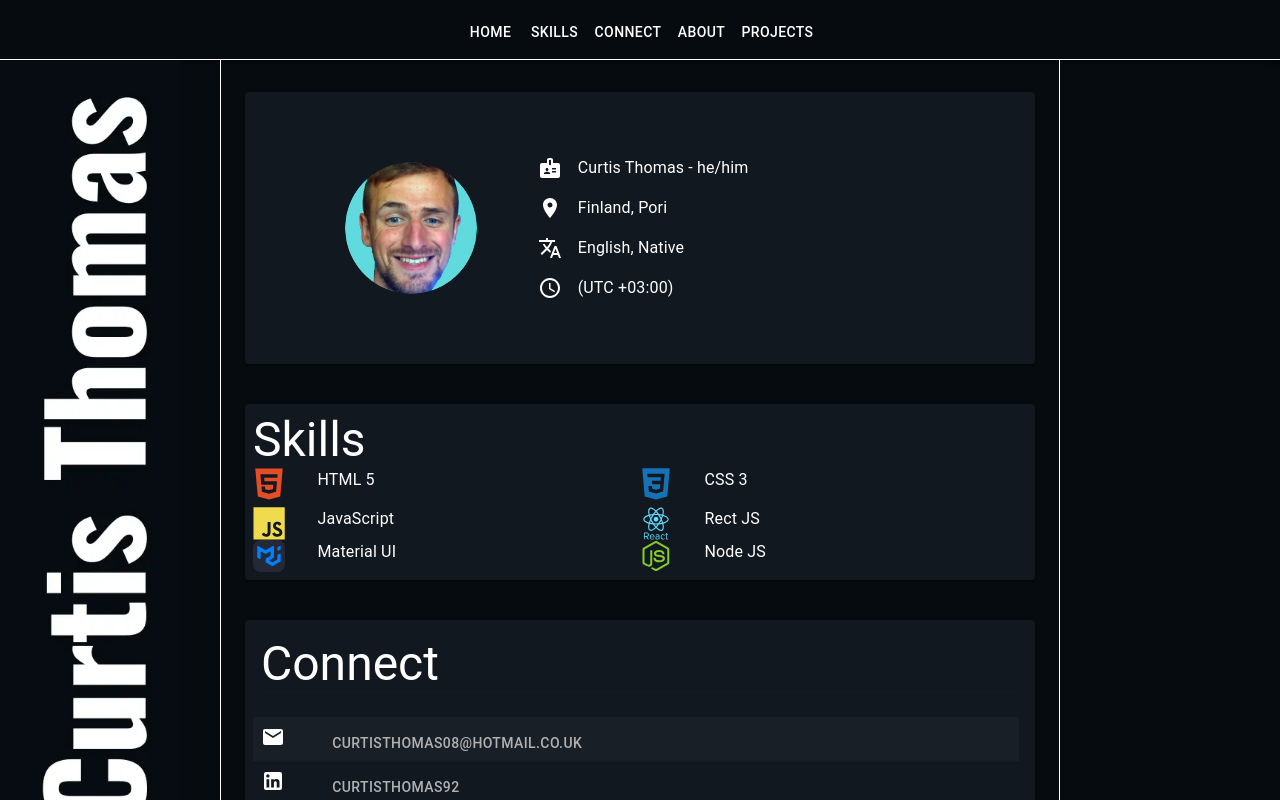
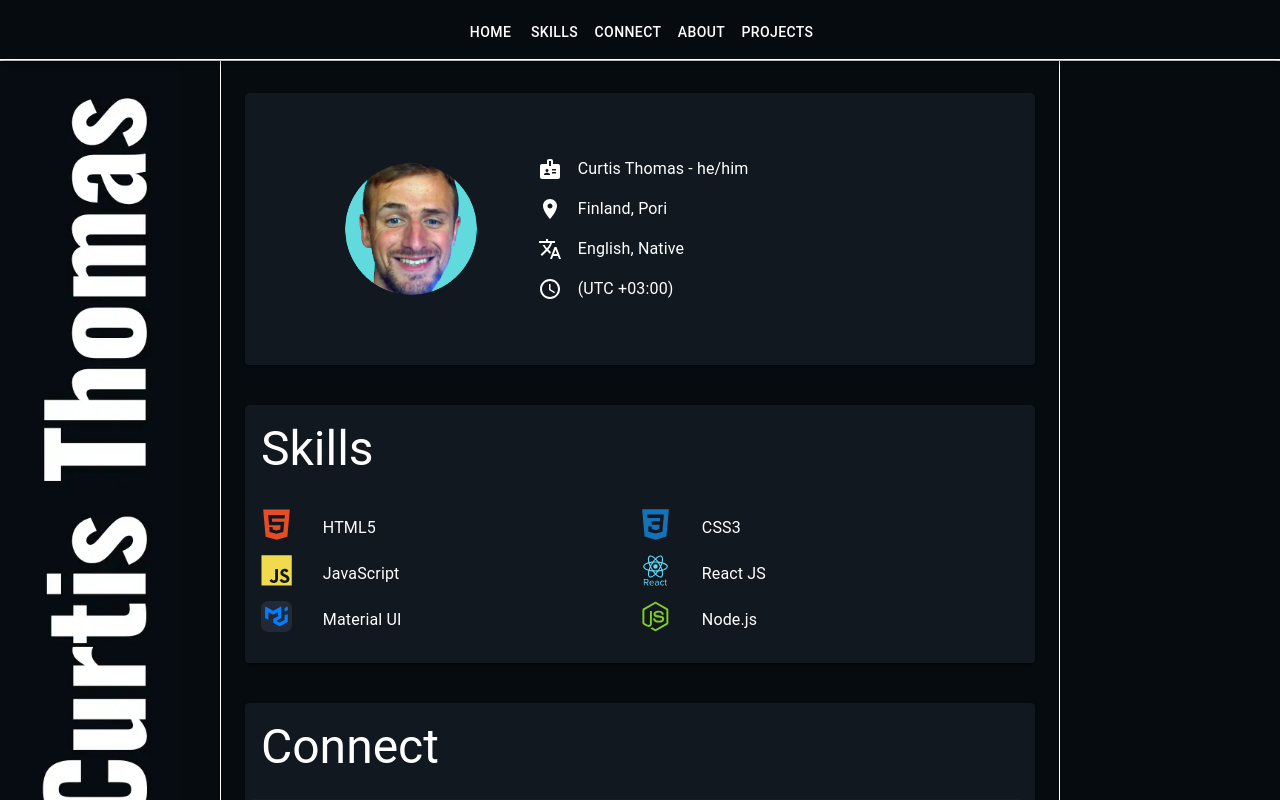
Before and after one commit to Curtis-Thomas/curtis-thomas-portfolio, a React (Create React App) app: page / in a window 1280 px wide. Shown: the top 800 px of the page. Built offline with nearby package versions, Linux system fonts and the light colour scheme.

Commit message:
add: anchors for header links

```diff
--- a/package.json
+++ b/package.json
@@ -13,6 +13,7 @@
     "react": "^18.2.0",
     "react-dom": "^18.2.0",
     "react-scripts": "5.0.1",
+    "react-scroll": "^1.8.9",
     "web-vitals": "^2.1.4"
   },
   "scripts": {
--- a/src/core/Header.js
+++ b/src/core/Header.js
@@ -3,7 +3,15 @@ import ResponsiveAppBar from "./components/ResponsiveAppBar";
 
 const Header = () => {
   return (
-    <Box sx={{ minHeight: "5vh" }}>
+    <Box
+      sx={{
+        position: "sticky",
+        top: 0,
+        zIndex: 999,
+        backgroundColor: "#060B10",
+        borderBottom: "1px solid white",
+      }}
+    >
       <ResponsiveAppBar />
     </Box>
   );
--- a/src/core/Main.js
+++ b/src/core/Main.js
@@ -5,6 +5,7 @@ import Projects from "./main/Projects";
 import Connect from "./main/Connect";
 import LeftBar from "./main/LeftBar";
 import Skills from "./main/jumbotron/Skills";
+import { Link } from "react-scroll";
 
 const Main = () => {
   const isDesktop = useMediaQuery("(min-width: 960px)");
@@ -23,16 +24,34 @@ const Main = () => {
               borderLeft: "solid 1px white",
               borderRight: "solid 1px white",
               padding: 4,
-              // paddingTop: 5,
-              // paddingBottom: 1,
             }}
           >
-            <Jumbotron />
-            <Skills />
-
-            <Connect />
-            <AboutMe />
-            <Projects />
+            <div id="home"></div>
+            <Link to="jumbotron" smooth={true}>
+              <div id="jumbotron">
+                <Jumbotron />
+              </div>
+            </Link>
+            <Link to="skills" smooth={true}>
+              <div id="skills">
+                <Skills />
+              </div>
+            </Link>
+            <Link to="connect" smooth={true}>
+              <div id="connect">
+                <Connect />
+              </div>
+            </Link>
+            <Link to="about" smooth={true}>
+              <div id="about">
+                <AboutMe />
+              </div>
+            </Link>
+            <Link to="projects" smooth={true}>
+              <div id="projects">
+                <Projects />
+              </div>
+            </Link>
           </Container>
         </Grid>
         {isDesktop && (
--- a/src/core/components/ResponsiveAppBar.js
+++ b/src/core/components/ResponsiveAppBar.js
@@ -6,10 +6,9 @@ import IconButton from "@mui/material/IconButton";
 import Typography from "@mui/material/Typography";
 import Menu from "@mui/material/Menu";
 import MenuIcon from "@mui/icons-material/Menu";
-
 import Button from "@mui/material/Button";
-
 import MenuItem from "@mui/material/MenuItem";
+import { Link } from "react-scroll";
 
 const pages = ["Home", "Skills", "Connect", "About", "Projects"];
 
@@ -29,7 +28,6 @@ function ResponsiveAppBar() {
       position="static"
       sx={{
         height: "7.5vh",
-
         backgroundColor: "#060B10",
         borderBottom: "1px solid white",
       }}
@@ -67,7 +65,15 @@ function ResponsiveAppBar() {
             >
               {pages.map((page) => (
                 <MenuItem key={page} onClick={handleCloseNavMenu}>
-                  <Typography textAlign="center">{page}</Typography>
+                  <Link
+                    to={page.toLowerCase()}
+                    spy={true}
+                    smooth={true}
+                    offset={-70}
+                    duration={500}
+                  >
+                    <Typography textAlign="center">{page}</Typography>
+                  </Link>
                 </MenuItem>
               ))}
             </Menu>
@@ -80,7 +86,15 @@ function ResponsiveAppBar() {
                 onClick={handleCloseNavMenu}
                 sx={{ my: 2, color: "white", display: "block" }}
               >
-                {page}
+                <Link
+                  to={page.toLowerCase()}
+                  spy={true}
+                  smooth={true}
+                  offset={-70}
+                  duration={500}
+                >
+                  {page}
+                </Link>
               </Button>
             ))}
           </Box>
@@ -89,4 +103,5 @@ function ResponsiveAppBar() {
     </AppBar>
   );
 }
+
 export default ResponsiveAppBar;
--- a/src/core/main/AboutMe.js
+++ b/src/core/main/AboutMe.js
@@ -21,9 +21,7 @@ const AboutMe = () => {
           </Grid>
           <Grid container item xs={12} sm={12}>
             {" "}
-            <Typography
-              sx={{ color: "#B1B1B2", fontSize: "1rem", marginTop: 5 }}
-            >
+            <Typography sx={{ color: "#B1B1B2", fontSize: "1rem" }}>
               Hello! My name is Curtis. I started my journey in the world of Web
               Development back in 2018 when I began building basic WordPress
               sites. After becoming proficient with WordPress, I naturally
--- a/src/core/main/Connect.js
+++ b/src/core/main/Connect.js
@@ -1,4 +1,4 @@
-import { Button, Card, Divider, Grid, Typography } from "@mui/material";
+import { Button, Card, Grid, Typography } from "@mui/material";
 import EmailIcon from "@mui/icons-material/Email";
 import LinkedInIcon from "@mui/icons-material/LinkedIn";
 import GitHubIcon from "@mui/icons-material/GitHub";
@@ -20,7 +20,6 @@ const Connect = () => {
             <Typography color={"white"} variant="h3" component="h2">
               Connect
             </Typography>
-            <Divider color="#191F26" />
           </Grid>
 
           <Grid container item xs={12} sm={12} backgroundColor={"#191F26"}>
--- a/src/core/main/jumbotron/Skills.js
+++ b/src/core/main/jumbotron/Skills.js
@@ -1,5 +1,4 @@
 import { Card, Grid, Typography } from "@mui/material";
-
 import html5 from "./assets/html5-colored.svg";
 import css3 from "./assets/css3-colored.svg";
 import javascript from "./assets/javascript-colored.svg";
@@ -14,92 +13,105 @@ const Skills = () => {
         backgroundColor: "#12181F",
         marginTop: 5,
         marginBottom: 5,
-
-        padding: 1,
+        padding: 2,
       }}
     >
+      <Grid container spacing={1}>
+        <Grid item xs={12} sm={12} marginBottom={3}>
           <Typography color={"white"} variant="h3" component="h2">
             Skills
           </Typography>
+        </Grid>
 
-      <Grid container xs={12} sm={12}>
-        <Grid container xs={12} sm={12}>
-          <Grid container xs={12} sm={6}>
-            <Grid item xs={3} sm={2}>
+        <Grid container spacing={1} p={1}>
+          <Grid item xs={6} sm={6}>
+            <Grid container alignItems="center">
+              <Grid item xs={2}>
                 <img
                   src={html5}
-                alt="Jumbotron"
+                  alt="HTML5"
                   style={{ objectFit: "contain", width: "50%" }}
                 />
               </Grid>
-            <Grid item xs={9} sm={10}>
-              <Typography color={"white"}>HTML 5</Typography>
-            </Grid>
-          </Grid>
-          <Grid container xs={12} sm={6}>
-            <Grid item xs={3} sm={2}>
-              <img
-                src={css3}
-                alt="Jumbotron"
-                style={{ objectFit: "contain", width: "50%" }}
-              />
-            </Grid>
-
-            <Grid item xs={9} sm={10}>
-              <Typography color={"white"}>CSS 3</Typography>
+              <Grid item xs={10}>
+                <Typography color="white">HTML5</Typography>
               </Grid>
             </Grid>
           </Grid>
 
-        <Grid container xs={12} sm={6}>
-          <Grid container xs={3} sm={2}>
+          <Grid item xs={6} sm={6}>
+            <Grid container alignItems="center">
+              <Grid item xs={2}>
                 <img
-              src={javascript}
-              alt="Jumbotron"
+                  src={css3}
+                  alt="CSS3"
                   style={{ objectFit: "contain", width: "50%" }}
                 />
               </Grid>
-
-          <Grid container xs={9} sm={10}>
-            <Typography color={"white"}>JavaScript</Typography>
+              <Grid item xs={10}>
+                <Typography color="white">CSS3</Typography>
               </Grid>
             </Grid>
-        <Grid container xs={12} sm={6}>
-          <Grid container xs={3} sm={2}>
+          </Grid>
+
+          <Grid item xs={6} sm={6}>
+            <Grid container alignItems="center">
+              <Grid item xs={2}>
                 <img
-              src={reactImg}
-              alt="Jumbotron"
+                  src={javascript}
+                  alt="JavaScript"
                   style={{ objectFit: "contain", width: "50%" }}
                 />
               </Grid>
-          <Grid container xs={9} sm={10}>
-            <Typography color={"white"}>Rect JS</Typography>
+              <Grid item xs={10}>
+                <Typography color="white">JavaScript</Typography>
               </Grid>
             </Grid>
-        <Grid container xs={12} sm={6}>
-          <Grid container xs={3} sm={2}>
+          </Grid>
+
+          <Grid item xs={6} sm={6}>
+            <Grid container alignItems="center">
+              <Grid item xs={2}>
                 <img
-              src={mui}
-              alt="Jumbotron"
+                  src={reactImg}
+                  alt="React"
                   style={{ objectFit: "contain", width: "50%" }}
                 />
               </Grid>
-
-          <Grid container xs={9} sm={10}>
-            <Typography color={"white"}>Material UI</Typography>
+              <Grid item xs={10}>
+                <Typography color="white">React JS</Typography>
               </Grid>
             </Grid>
-        <Grid container xs={12} sm={6}>
-          <Grid container xs={3} sm={2}>
+          </Grid>
+
+          <Grid item xs={6} sm={6}>
+            <Grid container alignItems="center">
+              <Grid item xs={2}>
                 <img
-              src={node}
-              alt="Jumbotron"
+                  src={mui}
+                  alt="Material UI"
                   style={{ objectFit: "contain", width: "50%" }}
                 />
               </Grid>
+              <Grid item xs={10}>
+                <Typography color="white">Material UI</Typography>
+              </Grid>
+            </Grid>
+          </Grid>
 
-          <Grid container xs={9} sm={10}>
-            <Typography color={"white"}>Node JS</Typography>
+          <Grid item xs={6} sm={6}>
+            <Grid container alignItems="center">
+              <Grid item xs={2}>
+                <img
+                  src={node}
+                  alt="Node.js"
+                  style={{ objectFit: "contain", width: "50%" }}
+                />
+              </Grid>
+              <Grid item xs={10}>
+                <Typography color="white">Node.js</Typography>
+              </Grid>
+            </Grid>
           </Grid>
         </Grid>
       </Grid>
```
Also changed, not shown: 1 other file (tests, documents, lock files or other folders). Lines whose indentation alone changed are shown as unchanged.
